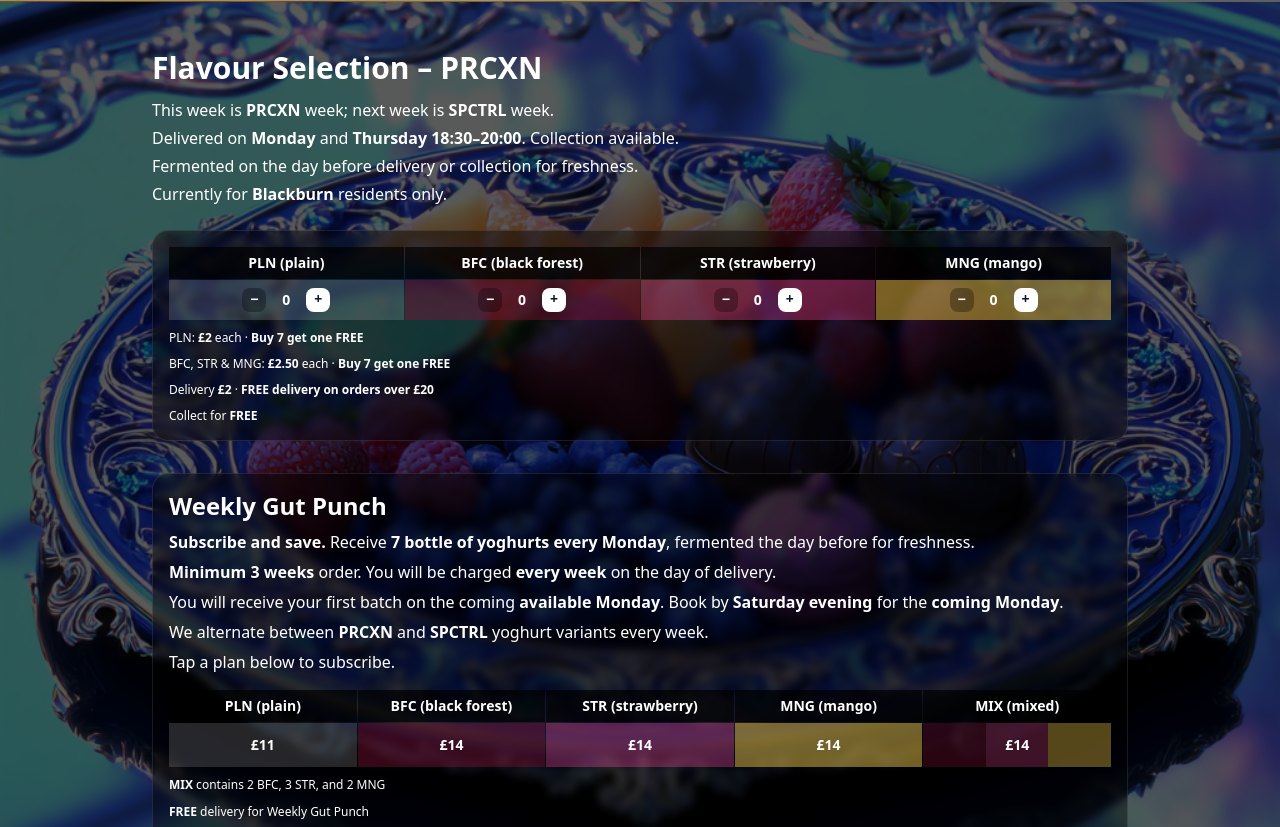
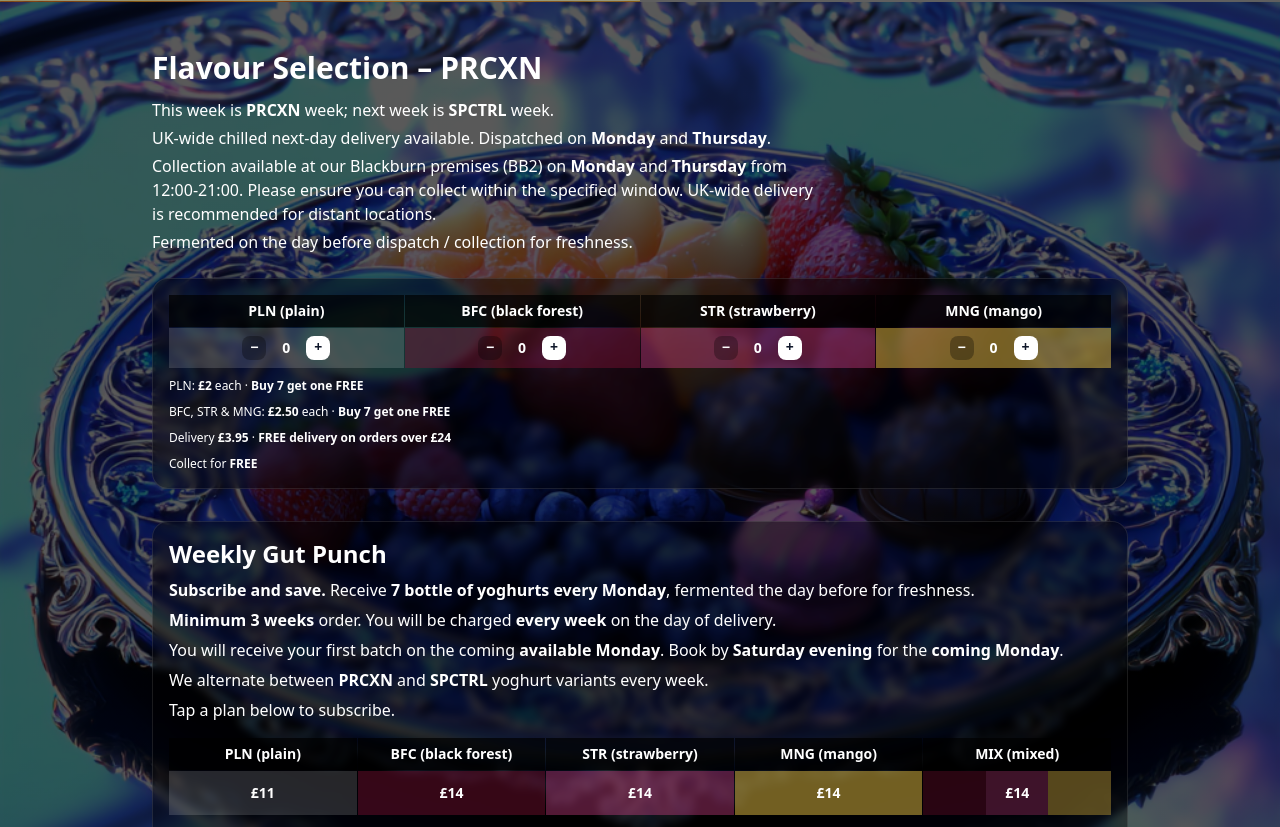
Before and after one commit to ZainAkuji/Yoghurt-of-Youth, a React (Vite) app: page / in a window 1280 px wide. Shown: the part 1273-2100 px from the top of the page. Built offline with nearby package versions, Linux system fonts and the light colour scheme; grey boxes are pictures that could not be loaded.

Commit message:
Update App.tsx

```diff
--- a/src/App.tsx
+++ b/src/App.tsx
@@ -129,7 +129,7 @@ function computeTotals(
   const savings = Math.max(0, fullPrice - merchTotal);
 
   // ---- DELIVERY LOGIC ----
-  const FREE_DELIVERY_THRESHOLD = 20; // £20 of yoghurt (after discounts)
+  const FREE_DELIVERY_THRESHOLD = 24; // £24 of yoghurt (after discounts)
 
   // ✅ collection = no delivery fee, ever
   const freeDeliveryUnlocked =
@@ -949,13 +949,14 @@ export default function App(){
                     <strong>{nextWeekBrand}</strong> week.
                   </p>
                   <p>
-                    Delivered on <strong>Monday</strong> and <strong>Thursday</strong>{" "}
-                    <strong>18:30–20:00</strong>. Collection available.
+                    UK-wide chilled next-day delivery available.
+                    Dispatched on <strong>Monday</strong> and <strong>Thursday</strong>.
                   </p>
-                  <p>Fermented on the day before delivery or collection for freshness.</p>
                   <p>
-                    Currently for <strong>Blackburn</strong> residents only.
+                    Collection available at our Blackburn premises (BB2) on <strong>Monday</strong> and <strong>Thursday</strong> from 12:00-21:00.
+                    Please ensure you can collect within the specified window. UK-wide delivery is recommended for distant locations.
                   </p>
+                  <p>Fermented on the day before dispatch / collection for freshness.</p>
                 </div>
 
                 <div className="mt-6 bg-black/40 rounded-2xl border border-white/10 p-3 sm:p-4 backdrop-blur-sm">
@@ -1067,8 +1068,8 @@ export default function App(){
                     {/* Delivery info + "Spent" badge */}
                     <p className="flex flex-wrap items-center gap-2">
                       <span>
-                        Delivery <strong>£2</strong> ·{" "}
-                        <strong>FREE delivery on orders over £20</strong>
+                        Delivery <strong>£3.95</strong> ·{" "}
+                        <strong>FREE delivery on orders over £24</strong>
                       </span>
 
                       {merchTotal > 0 ? (
@@ -1166,10 +1167,6 @@ export default function App(){
 
                     <p className="mt-2 text-xs text-white leading-relaxed">
                       <strong>MIX</strong> contains 2 BFC, 3 STR, and 2 MNG
-                    </p>
-
-                    <p className="mt-2 text-xs text-white leading-relaxed">
-                      <strong>FREE</strong> delivery for Weekly Gut Punch
                     </p>
 
                     <p className="mt-2 text-xs text-white leading-relaxed">
```
